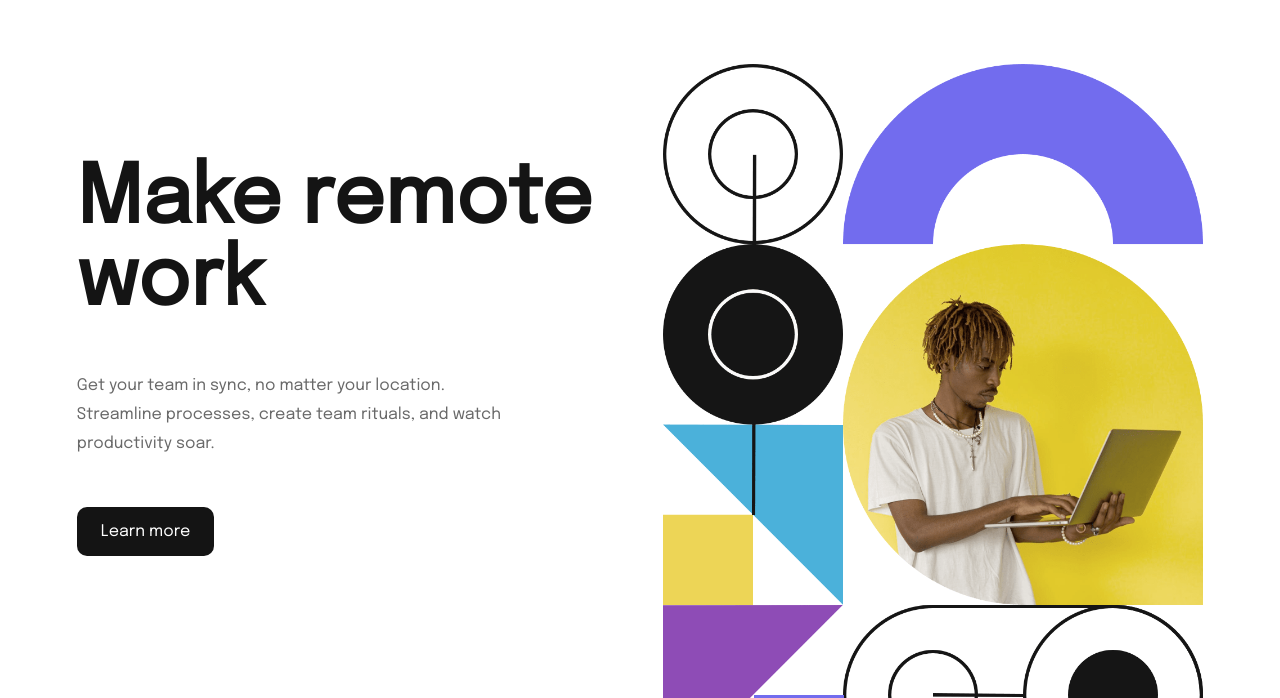
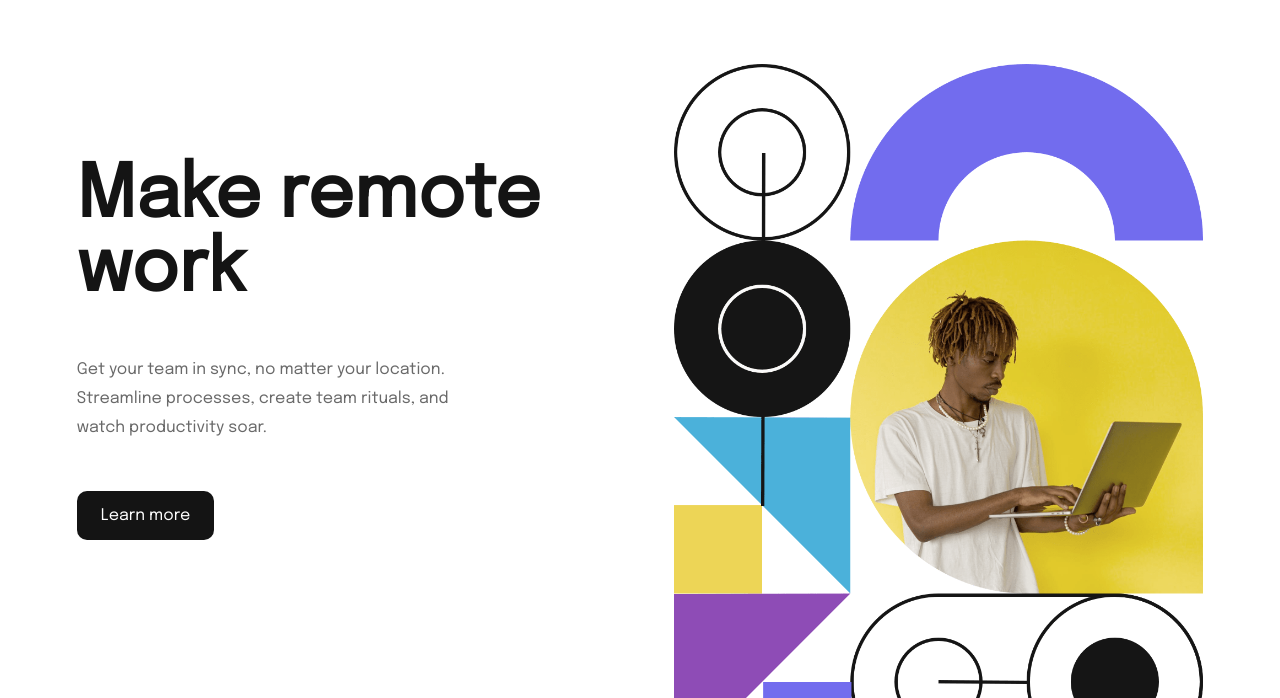
Before and after one commit to covstar/intro-section-with-dropdown-navigation-solution, a plain HTML site: page index.html in a window 1280 px wide. Shown: the part 97-795 px from the top of the page. Drawn offline with Linux system fonts and the light colour scheme.

Commit message:
Update styles.css

```diff
--- a/css/styles.css
+++ b/css/styles.css
@@ -108,7 +108,7 @@ main{
 .hero-section{
     display: grid;
     grid-template-columns: repeat(2, 1fr);
-    column-gap: 4%;
+    column-gap: 6%;
     /* row-gap: 5rem; */
     grid-template-areas: "txt img"
                           "client img";
@@ -118,9 +118,9 @@ main{
     padding: 6rem 0rem 8rem 0;
 }
 h1{
-    font-size: 5rem;
+    font-size: 4.5rem;
     color: hsl(0, 0%, 8%);
-    font-weight: 700;
+    font-weight: 900;
 }
 p{
     padding: 3rem 7rem 3rem 0;
```
